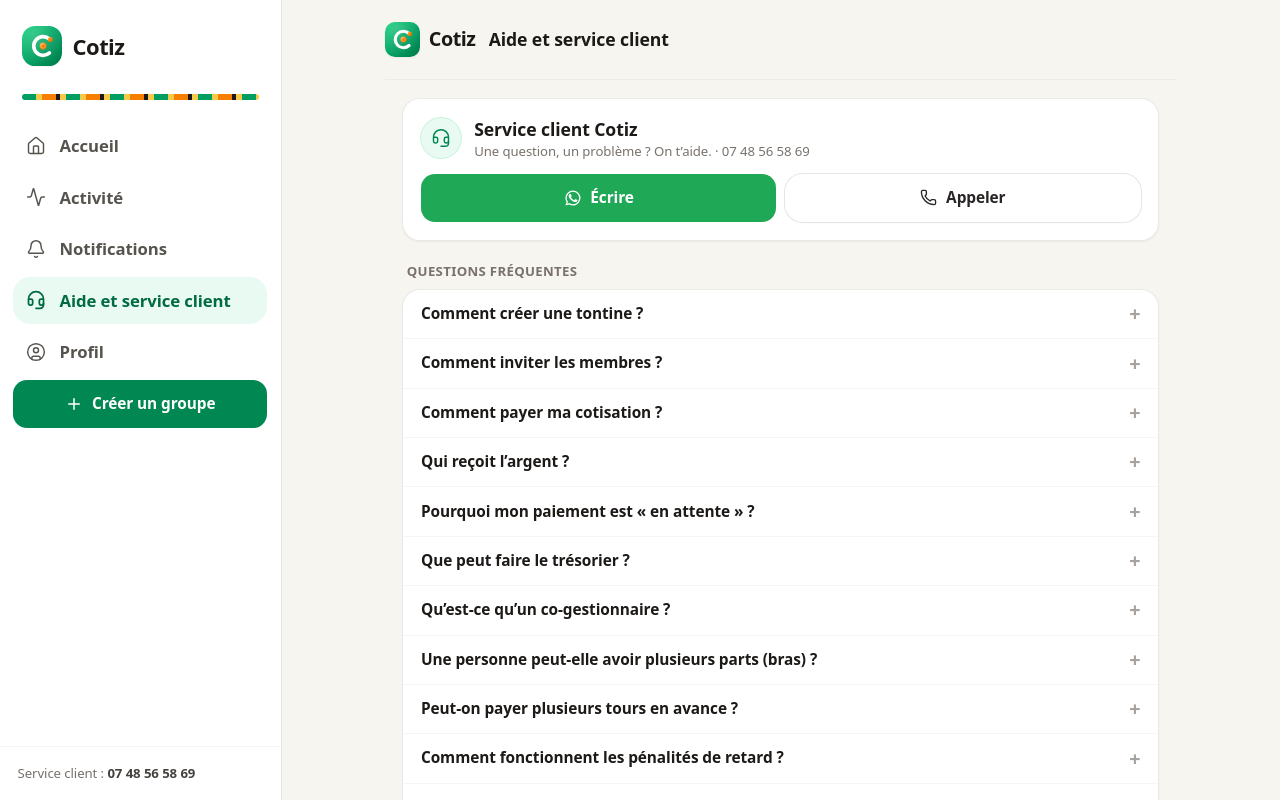
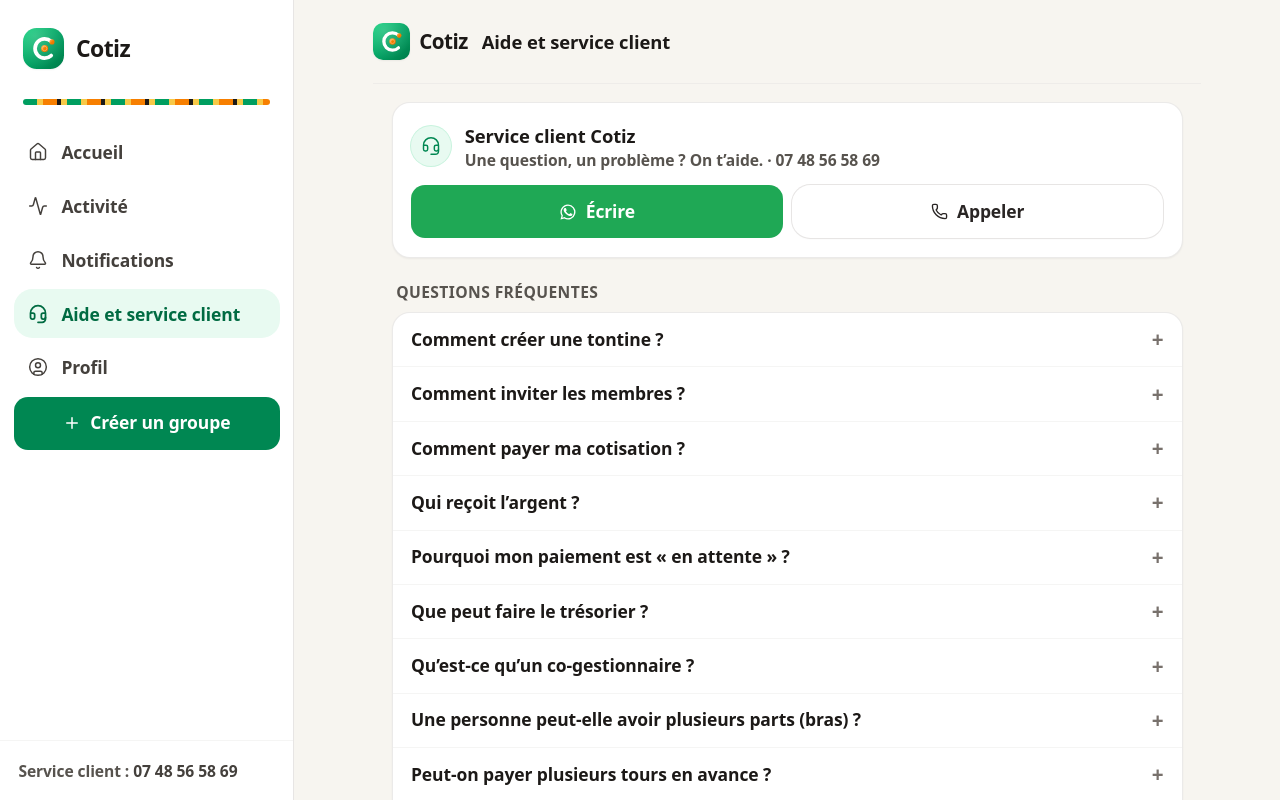
Before and after one commit to yjulien54-sys/YAO, a Next.js app: page /aide in a window 1280 px wide. Shown: the top 800 px of the page. Built offline with nearby package versions, Linux system fonts and the light colour scheme; no server answers.

Commit message:
Lisibilité : textes plus gros et plus gras dans toute l'application, gris plus foncés
Co-Authored-By: Claude Opus 5.5 <noreply@anthropic.com>
Claude-Session: https://claude.ai/code/session_014driVXV2qRwiAVLtd2XQEU

```diff
--- a/src/app/admin/page.tsx
+++ b/src/app/admin/page.tsx
@@ -222,7 +222,7 @@ function Attente_({ texte }: { texte: string }) {
 /** Fond vert Cotiz avec motif et bande kente */
 function FondVert({ children }: { children: React.ReactNode }) {
   return (
-    <div className="degrade-vert relative flex min-h-dvh items-center justify-center overflow-hidden px-4 py-12">
+    <div className="zone-admin degrade-vert relative flex min-h-dvh items-center justify-center overflow-hidden px-4 py-12">
       <div className="motif pointer-events-none absolute inset-0 opacity-40" />
       <div className="pointer-events-none absolute -left-24 -top-24 h-80 w-80 rounded-full bg-emerald-300/20 blur-3xl" />
       <div className="pointer-events-none absolute -bottom-32 -right-16 h-96 w-96 rounded-full bg-orange-400/20 blur-3xl" />
@@ -391,7 +391,7 @@ function TableauDeBord({ email, role }: { email: string; role: "fondateur" | "ag
 
   return (
     <AdminCtx.Provider value={{ fondateur, demander: (d) => setFormDossier(d) }}>
-    <div className="min-h-dvh bg-[#f4f2ec] text-stone-900 lg:flex">
+    <div className="zone-admin min-h-dvh bg-[#f4f2ec] text-stone-900 lg:flex">
       {/* Barre latérale (ordinateur) */}
       <aside className="degrade-vert relative hidden w-[260px] shrink-0 overflow-hidden text-white lg:sticky lg:top-0 lg:flex lg:h-dvh lg:flex-col">
         <div className="motif pointer-events-none absolute inset-0 opacity-30" />
--- a/src/app/globals.css
+++ b/src/app/globals.css
@@ -12,8 +12,8 @@
 html {
   background: #e9e5dc;
   color-scheme: light;
-  /* Textes agrandis pour la lecture sur téléphone (17,6 px au lieu de 16) */
-  font-size: 110%;
+  /* Textes agrandis pour la lecture sur téléphone (18,4 px au lieu de 16) */
+  font-size: 115%;
 }
 
 body {
@@ -131,3 +131,29 @@ body { font-variant-numeric: tabular-nums; }
 @keyframes pulse-notif { 0%, 100% { transform: scale(1); } 50% { transform: scale(1.25); } }
 .point-notif { animation: pulse-notif 2s ease-in-out infinite; }
 @media (prefers-reduced-motion: reduce) { .point-notif { animation: none; } }
+
+/* =====================================================================
+   LISIBILITÉ RENFORCÉE (application mobile) : textes plus gras, petits
+   textes agrandis, gris plus foncés. L'administration n'est pas concernée.
+   ===================================================================== */
+body:not(:has(.zone-admin)) { font-weight: 600; }
+/* L’administration garde sa taille d’origine */
+html:has(.zone-admin) { font-size: 100%; }
+body:not(:has(.zone-admin)) .font-normal,
+body:not(:has(.zone-admin)) .font-medium { font-weight: 600; }
+body:not(:has(.zone-admin)) .font-semibold { font-weight: 700; }
+body:not(:has(.zone-admin)) .font-bold { font-weight: 800; }
+
+body:not(:has(.zone-admin)) .text-sm { font-size: 0.95rem; line-height: 1.4rem; }
+body:not(:has(.zone-admin)) .text-xs { font-size: 0.85rem; line-height: 1.2rem; }
+body:not(:has(.zone-admin)) .text-\[0\.8125rem\],
+body:not(:has(.zone-admin)) .text-\[0\.8rem\] { font-size: 0.9rem; }
+body:not(:has(.zone-admin)) .text-\[0\.7rem\],
+body:not(:has(.zone-admin)) .text-\[0\.68rem\],
+body:not(:has(.zone-admin)) .text-\[0\.65rem\] { font-size: 0.78rem; }
+
+body:not(:has(.zone-admin)) .text-stone-400 { color: #78716c; }
+body:not(:has(.zone-admin)) .text-stone-500 { color: #57534e; }
+body:not(:has(.zone-admin)) .text-stone-600 { color: #44403c; }
+body:not(:has(.zone-admin)) input::placeholder,
+body:not(:has(.zone-admin)) textarea::placeholder { color: #8a837c; font-weight: 500; }
```
